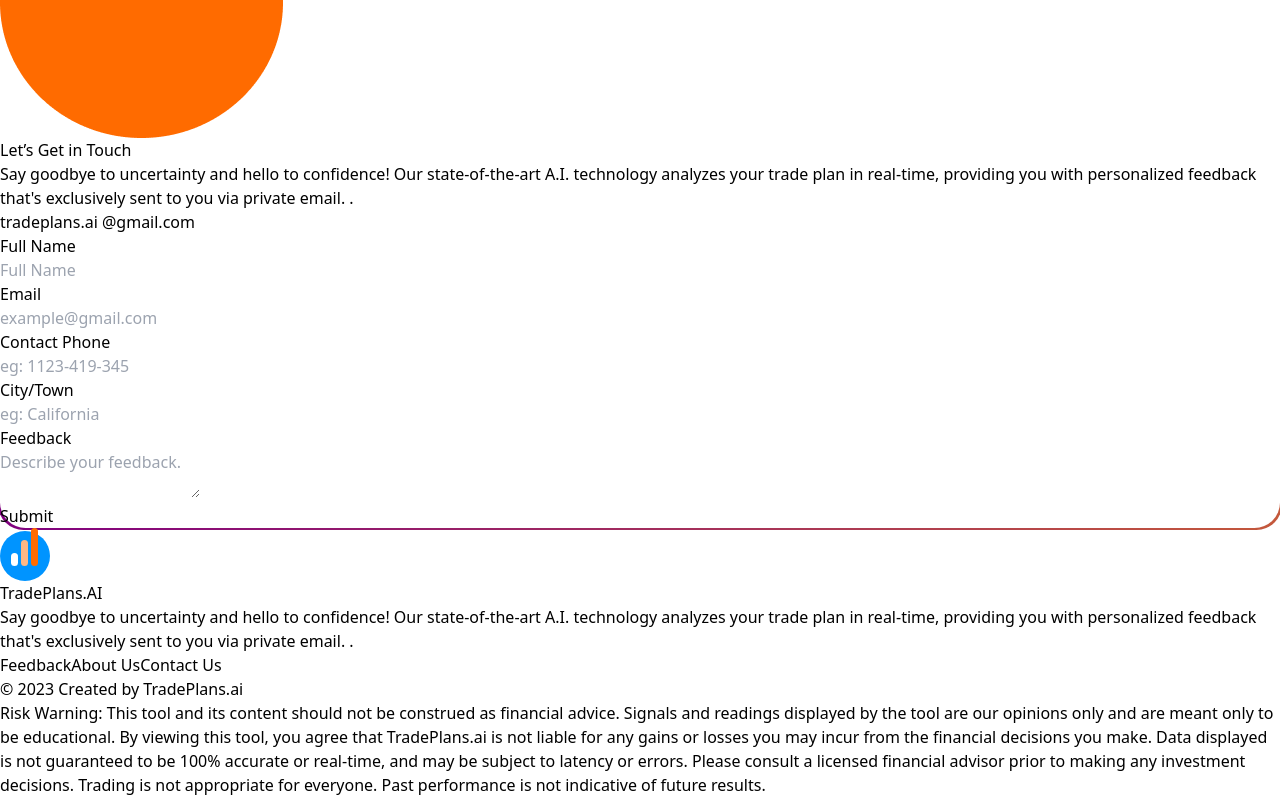
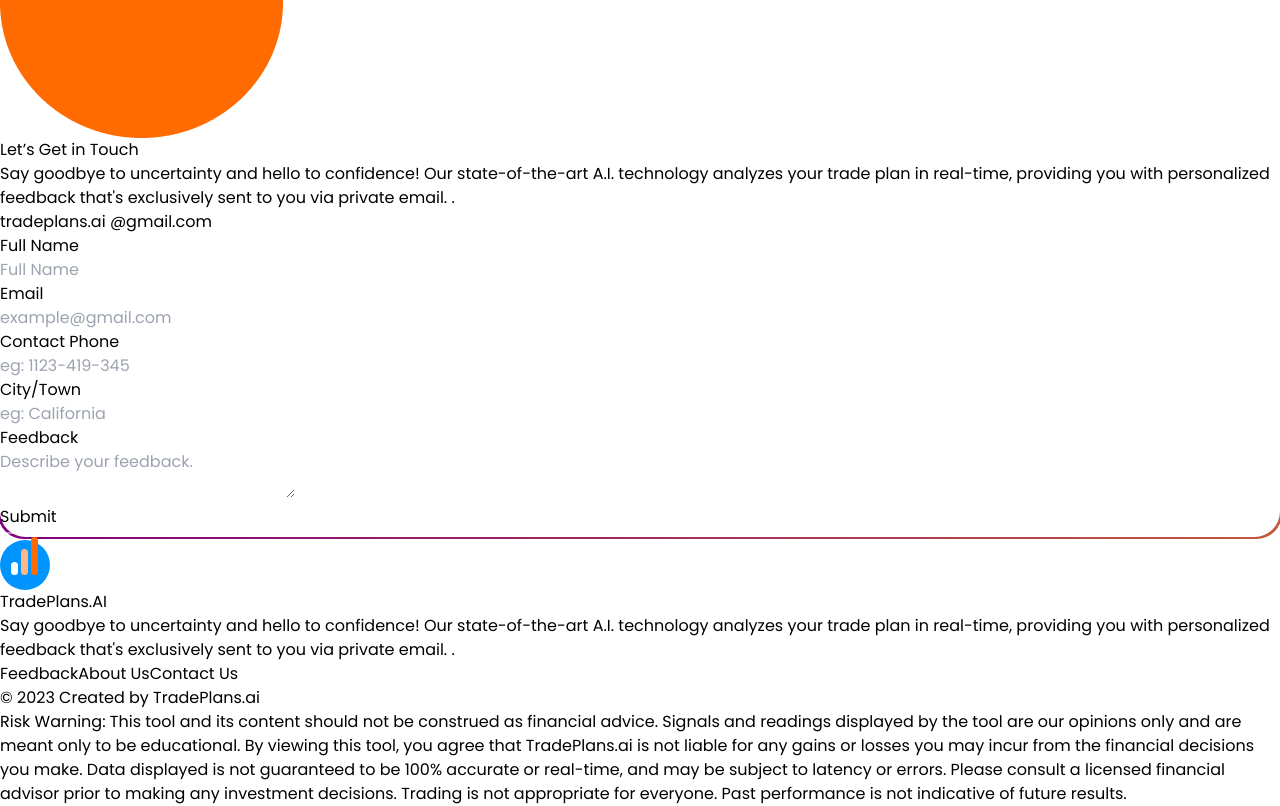
Before and after one commit to hatekisam/tradeplan, a React (Vite) app: page /contact in a window 1280 px wide. Shown: the part 740-1546 px from the top of the page. Built offline with nearby package versions, Linux system fonts and the light colour scheme.

Commit message:
Changed the file inputs

```diff
--- a/index.html
+++ b/index.html
@@ -1,13 +1,18 @@
 <!doctype html>
 <html lang="en">
+
 <head>
   <meta charset="UTF-8" />
   <link rel="icon" type="image/svg+xml" href="/vite.svg" />
+  <link rel="stylesheet"
+    href="https://fonts.googleapis.com/css2?family=Poppins:wght@200;300;400;500;600;700;800&display=swap">
   <meta name="viewport" content="width=device-width, initial-scale=1.0" />
   <title>TradePlan</title>
 </head>
+
 <body>
   <div id="root"></div>
   <script type="module" src="/src/main.tsx"></script>
 </body>
+
 </html>
--- a/src/components/Model.tsx
+++ b/src/components/Model.tsx
@@ -5,6 +5,7 @@
 const Model = () => {
         const closeModel = modelStore((state: any) => state.closeModel)
         const [selectedImage, setSelectedImage] = useState<File | null>(null)
+        const [selectedButtonForm,setSelectedButtonForm]=useState("Stock")
         return (
                 <div className="absolute w-[100vw] h-[100vh] flex justify-center items-center left-0 top-0 z-40" >
                         <div className='w-[90vw] md:w-[50vw] lg:w-[45vw] border-gradient p-[2vw] rounded-[2vw] text-center '>
@@ -19,9 +20,9 @@
                                 <div className='text-left my-[1vh]'>
                                         <p className='text-[2.1vw] md:text-[0.8vw] text-[#676767]'>Asset</p>
                                         <div className="flex flex-row gap-2">
-                                                <button className='bg-[#FF6B00] text-white px-2 py-1 rounded-md'>Stock</button>
-                                                <button className='bg-[rgba(255,107,0,0.06)] text-[#FF6B00] px-2 py-1 rounded-md'>Forex</button>
-                                                <button className='bg-[rgba(255,107,0,0.06)] text-[#FF6B00] px-2 py-1 rounded-md'>Crypto</button>
+                                                <button className={selectedButtonForm === "Stock" ? 'bg-[#FF6B00] text-white px-2 py-1 rounded-md' : 'bg-[rgba(255,107,0,0.06)] text-[#FF6B00] px-2 py-1 rounded-md'} onClick={() => setSelectedButtonForm("Stock")}>Stock</button>
+                                                <button className={selectedButtonForm === "Forex" ? 'bg-[#FF6B00] text-white px-2 py-1 rounded-md' : 'bg-[rgba(255,107,0,0.06)] text-[#FF6B00] px-2 py-1 rounded-md'} onClick={() => setSelectedButtonForm("Forex")}>Forex</button>
+                                                <button className={selectedButtonForm === "Crypto" ? 'bg-[#FF6B00] text-white px-2 py-1 rounded-md' : 'bg-[rgba(255,107,0,0.06)] text-[#FF6B00] px-2 py-1 rounded-md'} onClick={() => setSelectedButtonForm("Crypto")}>Crypto</button>
                                         </div>
                                         <input type="text" placeholder='USD' className='outline-none bg-[#EAEAEA] rounded-md w-full px-[1vw] py-[1vh] placeholder:text-[#636363] my-[1vh]' />
                                         <div className="flex flex-row gap-2 my-[1vh]">
--- a/src/index.css
+++ b/src/index.css
@@ -7,6 +7,10 @@
   border-image: linear-gradient(45deg, purple, orange) 1;
   border-radius: 40px;
 } */
+
+*{
+  font-family: 'Poppins',sans-serif;
+}
 
 .border-gradient {
   position: relative;
--- a/src/pages/Activity.tsx
+++ b/src/pages/Activity.tsx
@@ -1,11 +1,15 @@
 import React, { useState } from 'react'
 import image from "../assets/planImage.png"
 import { modelStore } from '../utils/store'
+import { Helmet } from 'react-helmet'
 
 const Activity = () => {
         const openModel = modelStore((state: any) => state.openModel)
         return (
                 <div className=' p-[1vw] h-[100vh]'>
+                        <Helmet>
+                                <title>TradePlan | Activity</title>
+                        </Helmet>
                         <div className="w-full h-full bg-white rounded-[2vw] p-[2vw] overflow-y-auto">
                                 <div>
                                         <p className='mt-[5.2vw] sm:mt-[0.5vh] text-[2.2vw] md:text-[.8vw] text-[#676767] font-medium my-[0.5vh]'>Sort By</p>
--- a/src/pages/Contact.tsx
+++ b/src/pages/Contact.tsx
@@ -24,28 +24,34 @@
                                                                 <div className="flex flex-row gap-[1vw] my-[1vh]">
                                                                         <div className='w-[50%]'>
                                                                                 <p className='text-[1.9vw] md:text-[0.8vw] text-[#676767]'>Full Name</p>
-                                                                                <input type="text" placeholder='Full Name' className='bg-[#EAEAEA] rounded-md w-full px-[1vw] py-[1vh] placeholder:text-[#636363] ' />
+                                                                                <input type="text" placeholder='Full Name' className='bg-[#EAEAEA] rounded-md w-full px-[1vw] py-[1.5vh] placeholder:text-[#636363] ' />
                                                                         </div>
                                                                         <div className='w-[50%]'>
                                                                                 <p className='text-[1.9vw] md:text-[0.8vw] text-[#676767]'>Email</p>
-                                                                                <input type="text" placeholder='example@gmail.com' className='bg-[#EAEAEA] rounded-md w-full px-[1vw] py-[1vh] placeholder:text-[#636363] ' />
+                                                                                <input type="text" placeholder='example@gmail.com' className='bg-[#EAEAEA] rounded-md w-full px-[1vw] py-[1.5vh] placeholder:text-[#636363] ' />
                                                                         </div>
                                                                 </div>
                                                                 <div className="flex flex-row gap-[1vw] my-[1vh]">
                                                                         <div className='w-[50%]'>
                                                                                 <p className='text-[1.9vw] md:text-[0.8vw] text-[#676767]'>Contact Phone</p>
-                                                                                <input type="text" placeholder='eg: 1123-419-345' className='bg-[#EAEAEA] rounded-md w-full px-[1vw] py-[1vh] placeholder:text-[#636363] ' />
+                                                                                <input type="text" placeholder='eg: 1123-419-345' className='bg-[#EAEAEA] rounded-md w-full px-[1vw] py-[1.5vh] placeholder:text-[#636363] ' />
                                                                         </div>
                                                                         <div className='w-[50%]'>
                                                                                 <p className='text-[1.9vw] md:text-[0.8vw] text-[#676767]'>City/Town</p>
-                                                                                <input type="text" placeholder='eg: California' className='bg-[#EAEAEA] rounded-md w-full px-[1vw] py-[1vh] placeholder:text-[#636363] ' />
+                                                                                <input type="text" placeholder='eg: California' className='bg-[#EAEAEA] rounded-md w-full px-[1vw] py-[1.5vh] placeholder:text-[#636363] ' />
                                                                         </div>
                                                                 </div>
                                                                 <div>
                                                                         <p className='text-[1.9vw] md:text-[0.8vw] text-[#676767]'>Feedback</p>
-                                                                        <textarea placeholder='Describe your feedback.' className='bg-[#EAEAEA] rounded-md w-full h-[12vh] px-[1vw] py-[1vh] placeholder:text-[#636363] my-[1vh]' />
+                                                                        <textarea placeholder='Describe your feedback.' className='bg-[#EAEAEA] rounded-md w-full h-[20vh] px-[1vw] py-[1vh] placeholder:text-[#636363] my-[1vh]' />
                                                                 </div>
-                                                                <input type="submit" value="Submit" className='bg-[#FF6B00] px-[2vw] py-[1vh] rounded-full w-full  h-fit text-white my-[1vh]' />
+                                                                <button className="flex flex-row gap-[.5vw] bg-[#0094FF] w-fit px-[3vw] py-[1.5vh] items-center font-bold rounded-sm text-white ">
+                                                                        <p>Submit</p>
+                                                                        <div className="h-8 w-[1px] bg-white" />
+                                                                        <svg xmlns="http://www.w3.org/2000/svg" width="35" height="8" viewBox="0 0 35 8" fill="none">
+                                                                                <path d="M34.3536 4.35355C34.5488 4.15829 34.5488 3.84171 34.3536 3.64645L31.1716 0.464466C30.9763 0.269204 30.6597 0.269204 30.4645 0.464466C30.2692 0.659728 30.2692 0.976311 30.4645 1.17157L33.2929 4L30.4645 6.82843C30.2692 7.02369 30.2692 7.34027 30.4645 7.53553C30.6597 7.7308 30.9763 7.7308 31.1716 7.53553L34.3536 4.35355ZM0 4.5H34V3.5H0V4.5Z" fill="white" />
+                                                                        </svg>
+                                                                </button>
                                                         </div>
                                                 </div>
                                         </div>
--- a/src/pages/Profile.tsx
+++ b/src/pages/Profile.tsx
@@ -1,8 +1,12 @@
 import React from 'react'
+import { Helmet } from 'react-helmet'
 
 const Profile = () => {
         return (
                 <div className='p-[1vw] h-[100vh]'>
+                        <Helmet>
+                                <title>TradePlan | Profile</title>
+                        </Helmet>
                         <div className="w-full h-full bg-white rounded-[2vw] relative flex flex-col gap-[2vh]">
                                 <div className=''>
                                         <img src="/image/cover.png" alt="" className=' rounded-t-[2vw] w-full' />
```
Also changed, not shown: src/components/HomeIntro.tsx (+4 -3 lines), src/pages/History.tsx (+6 -2 lines). Lines whose indentation alone changed are shown as unchanged.
